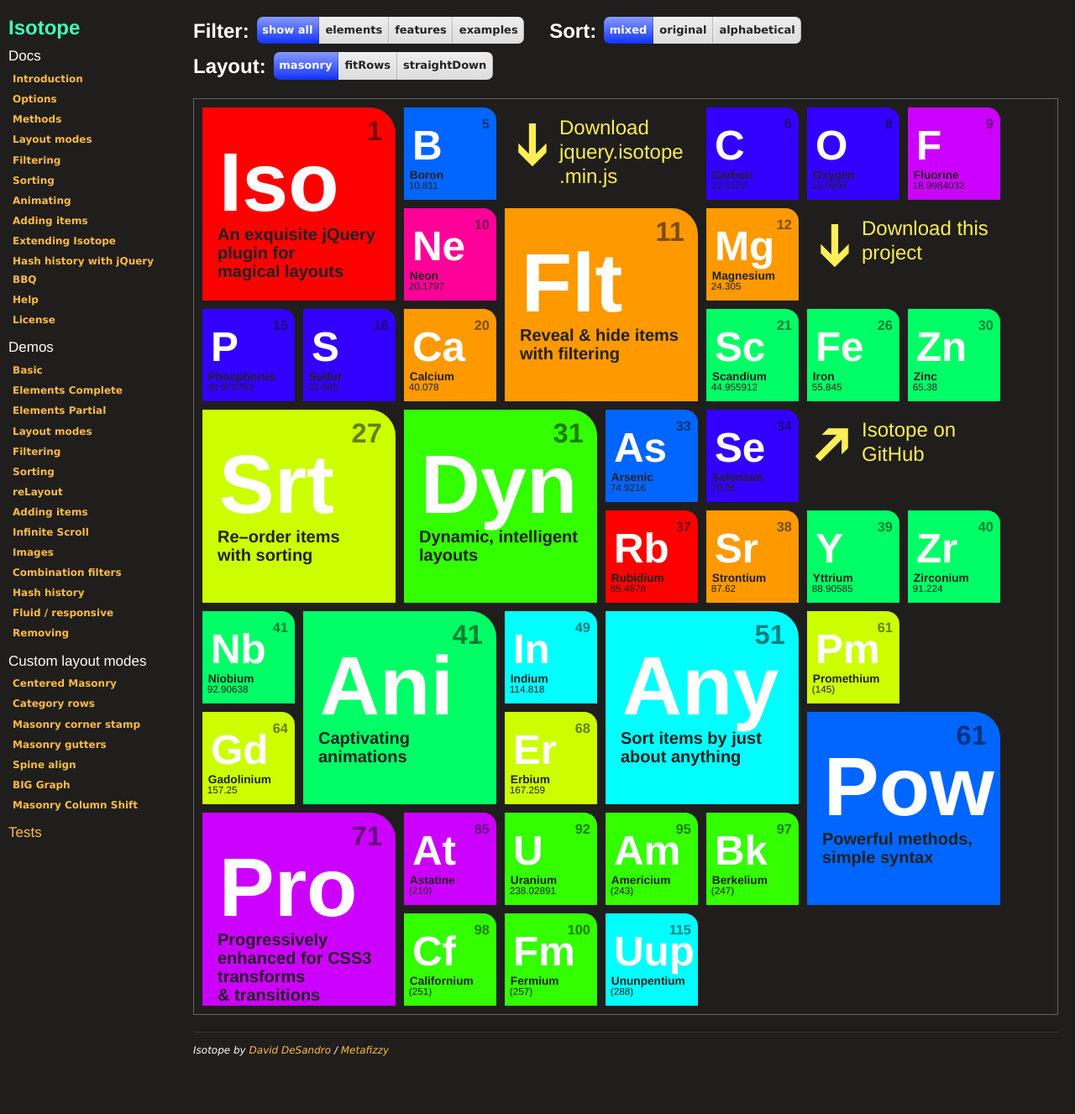
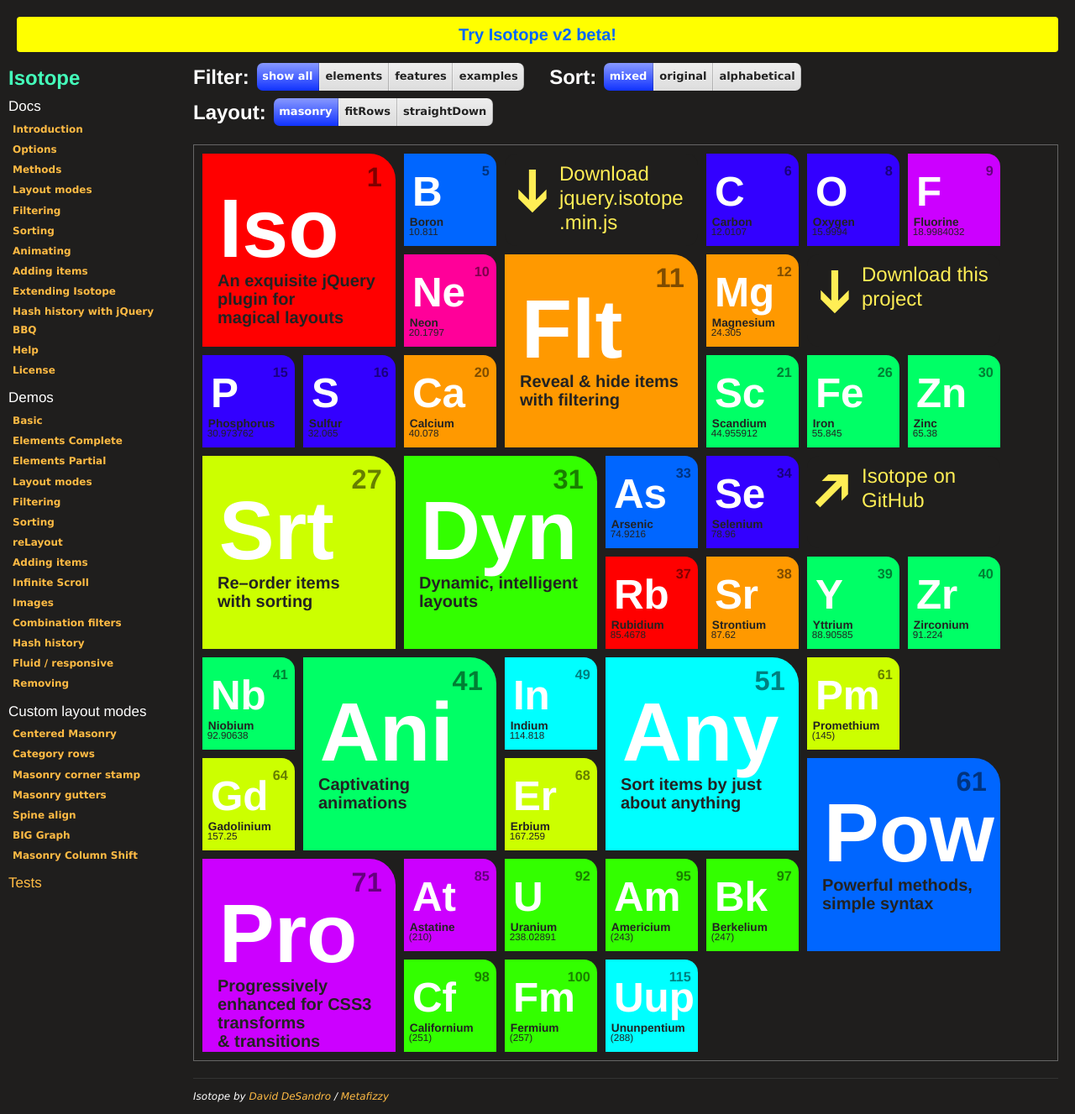
Before and after one commit to metafizzy/isotope, a Jekyll site: the page built from index.html, in a window 1280 px wide. Shown: the whole page at 84% size. Built offline with Jekyll 4.4.1, drawn with Linux system fonts in a browser that asks for light colours; a script that is not in the unit is left out; before the commit the page ends 1272 px from its top, so only the background shows below that.

Commit message:
add top banner for beta

```diff
--- a/_layouts/default.html
+++ b/_layouts/default.html
@@ -11,10 +11,14 @@
 
   <!-- scripts at bottom of page -->
 
-  <script src="http://desandro.com/mint/?script"></script> <!-- analytics -->
+  <!-- <script src="http://desandro.com/mint/?script"></script> -->
 
 </head>
 <body class="{{ page.category }} {{ page.body_class }}">
+
+  <div id="top-banner">
+    <p><a href="http://isotope.metafizzy.co/beta">Try Isotope v2 beta!</a></p>
+  </div>
 
   <nav id="site-nav">
     <h1><a href="{{ root_path }}index.html">{{ site.name }}</a></h1>
--- a/css/style.css
+++ b/css/style.css
@@ -447,7 +447,7 @@
   width: 200px;
   position: absolute;
   left: 10px;
-  top: 0px;
+  top: 60px;
   padding-top: 20px;
   font-size: 12px;
 }
@@ -834,7 +834,22 @@
           border-radius: 10px;
 }
 
+#top-banner {
+}
 
+#top-banner a {
+  display: block;
+  background: #FF0;
+  color: #06F;
+  padding: 0.5em;
+  font-family: Helvetica Neue, Arial, sans-serif;
+  font-weight: bold;
+  font-size: 20px;
+  border-radius: 4px;
+  text-align: center;
+}
+
+#top-banner a:hover { background: white; color: #F06; }
 
 /* The Magnificent Clearfix: nicolasgallagher.com/micro-clearfix-hack/ */
 .clearfix:before, .clearfix:after { content: ""; display: table; }
```
